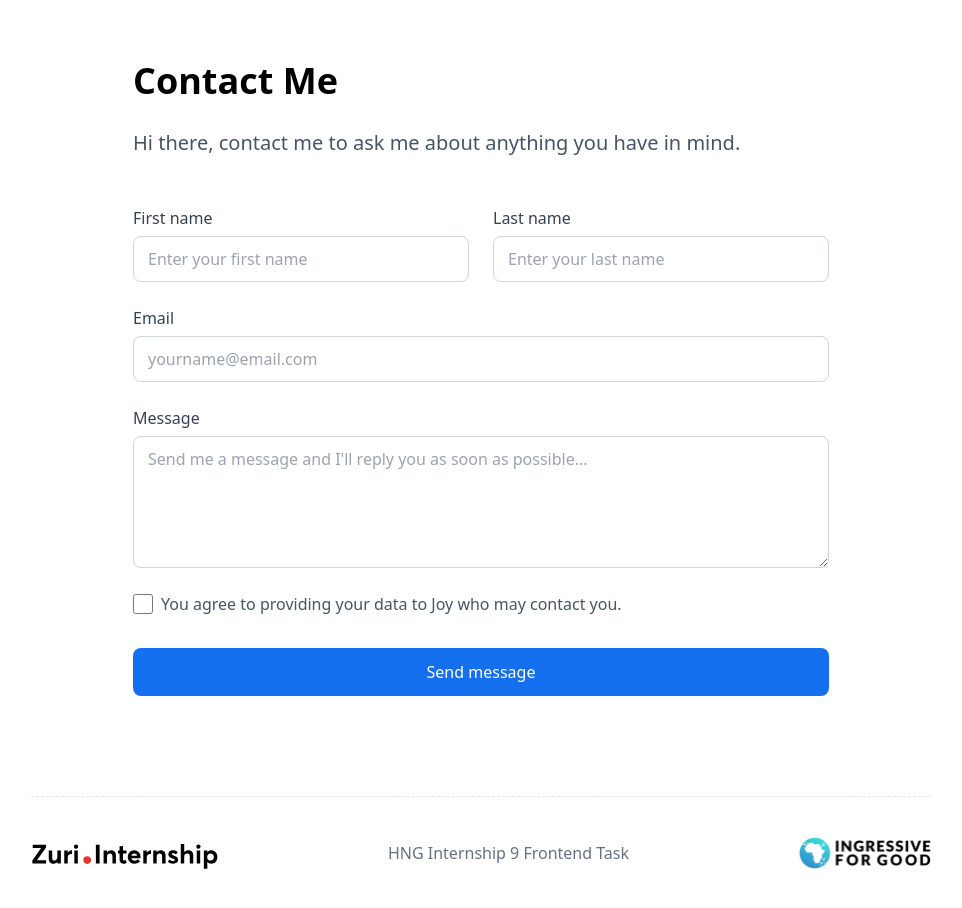
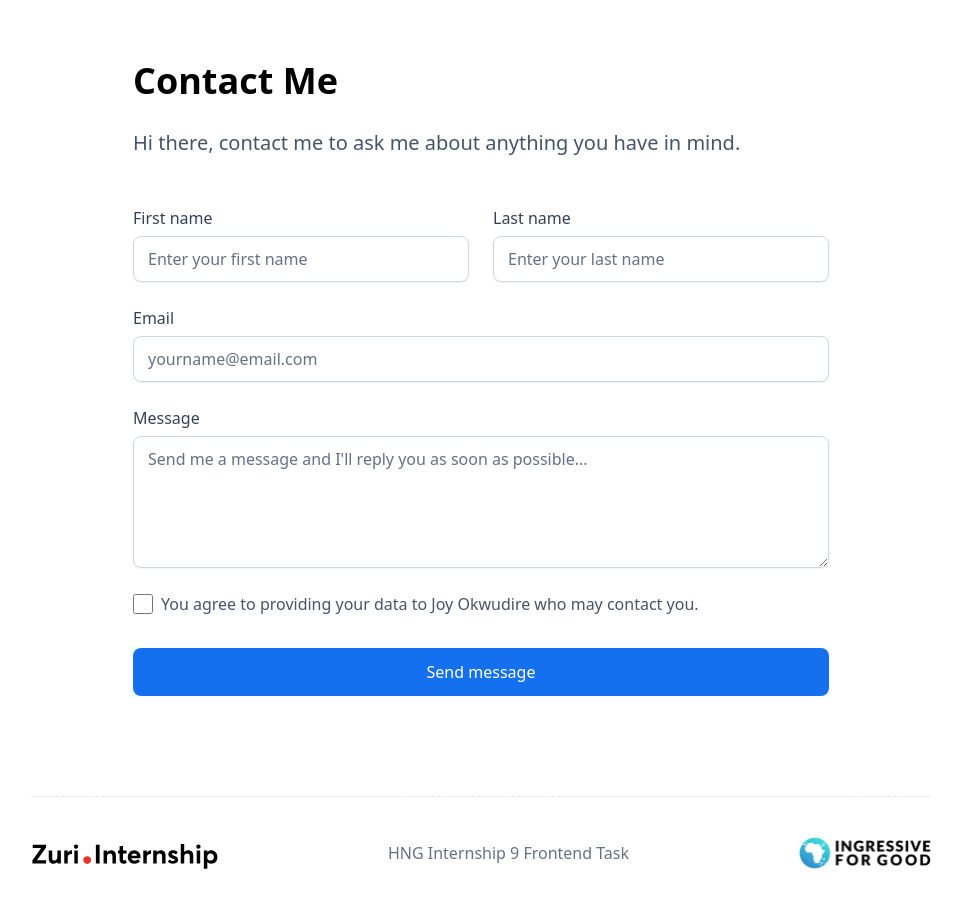
Before and after one commit to Chizycodes/hng-profile, a React (Create React App) app: page /contact in a window 1280 px wide. Shown: the whole page, without its empty margins (159-1121 px from the left). Built offline with nearby package versions, Linux system fonts and the light colour scheme.

Commit message:
input box shadow

```diff
--- a/src/index.css
+++ b/src/index.css
@@ -7,3 +7,7 @@
   margin: 0;
   box-sizing: border-box;
 }
+
+.d-shadow {
+  box-shadow: 0px 1px 2px rgba(16, 24, 40, 0.05);
+}
--- a/src/pages/Contact.jsx
+++ b/src/pages/Contact.jsx
@@ -1,4 +1,12 @@
+import { useState } from 'react';
+
 const Contact = () => {
+	const [isValid, setIsValid] = useState(false);
+	let name = 'Joy Okwudire';
+
+	const handleSubmit = (e) => {
+		e.preventDefault();
+	};
 	return (
 		<section className="mt-[54px] w-full max-w-[720px] px-3">
 			<h1 className="text-[36px] font-semibold mb-5">Contact Me</h1>
@@ -16,7 +24,7 @@ const Contact = () => {
 							type="text"
 							id="first_name"
 							placeholder="Enter your first name"
-							className="border border-[#D0D5DD] rounded-[8px] py-[10px] px-[14px] mt-[6px] focus:border-[#84CAFF] outline-none"
+							className="border border-[#D0D5DD] rounded-[8px] py-[10px] px-[14px] mt-[6px] focus:border-[#84CAFF] outline-none d-shadow placeholder:text-[#667085]"
 						/>
 					</div>
 
@@ -28,7 +36,7 @@ const Contact = () => {
 							type="text"
 							id="last_name"
 							placeholder="Enter your last name"
-							className="border border-[#D0D5DD] rounded-[8px] py-[10px] px-[14px] mt-[6px] focus:border-[#84CAFF] outline-none"
+							className="border border-[#D0D5DD] rounded-[8px] py-[10px] px-[14px] mt-[6px] focus:border-[#84CAFF] outline-none d-shadow placeholder:text-[#667085]"
 						/>
 					</div>
 				</div>
@@ -41,7 +49,7 @@ const Contact = () => {
 						type="text"
 						id="email"
 						placeholder="yourname@email.com"
-						className="border border-[#D0D5DD] rounded-[8px] py-[10px] px-[14px] mt-[6px] focus:border-[#84CAFF] outline-none"
+						className="border border-[#D0D5DD] rounded-[8px] py-[10px] px-[14px] mt-[6px] focus:border-[#84CAFF] outline-none d-shadow placeholder:text-[#667085]"
 					/>
 				</div>
 
@@ -53,16 +61,21 @@ const Contact = () => {
 						type="text"
 						id="message"
 						placeholder="Send me a message and I'll reply you as soon as possible..."
-						className="border border-[#D0D5DD] rounded-[8px] py-[10px] px-[14px] mt-[6px] focus:border-[#84CAFF] outline-none h-[132px]"
+						className="border border-[#D0D5DD] rounded-[8px] py-[10px] px-[14px] mt-[6px] focus:border-[#84CAFF] outline-none h-[132px] d-shadow placeholder:text-[#667085]"
 					/>
 				</div>
 
 				<div className="flex gap-2 mb-[32px]">
-					<input type="checkbox" className="w-[20px] h-[20px] mt-[2px]" />
-					<label className="text-[#475467]">You agree to providing your data to Joy who may contact you.</label>
+					<input type="checkbox" className="w-[20px] h-[20px] mt-[2px] d-shadow" />
+					<label className="text-[#475467]">You agree to providing your data to {name} who may contact you.</label>
 				</div>
 
-				<button type="submit" className="text-white bg-[#1570EF] py-[12px] rounded-[8px] w-full" id="btn__submit">
+				<button
+					type="submit"
+					onClick={handleSubmit}
+					className="text-white bg-[#1570EF] py-[12px] rounded-[8px] w-full"
+					id="btn__submit"
+				>
 					Send message
 				</button>
 			</form>
```
